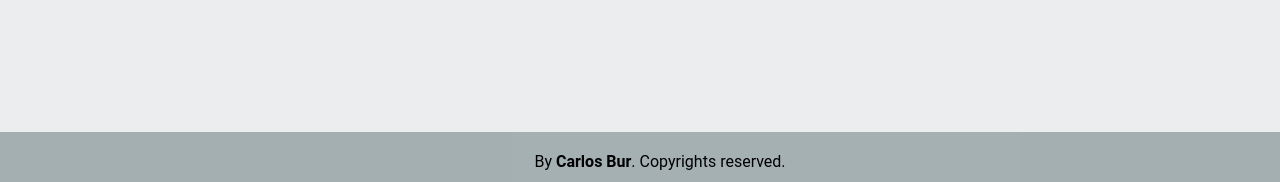
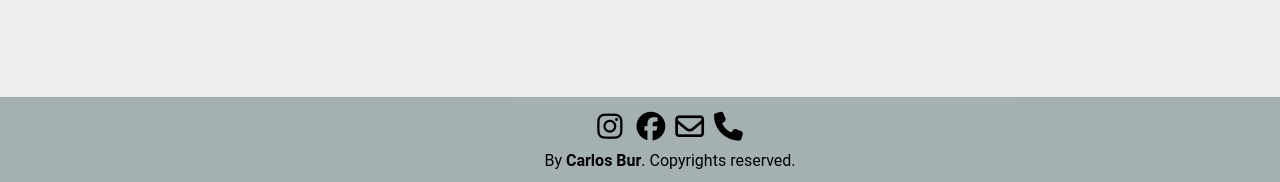
Before and after one commit to carlosbur/PreEntrega3Bur, a website: page index.html in a window 1280 px wide. Shown: the part 618-800 px from the top of the page. Drawn offline with nearby package versions, Linux system fonts and the light colour scheme.

Commit message:
Agregué íconos en el footer.

```diff
--- a/index.html
+++ b/index.html
@@ -10,6 +10,7 @@
     <script src="https://kit.fontawesome.com/04425848cd.js" crossorigin="anonymous"></script>
     <script src="https://code.jquery.com/jquery-3.6.1.min.js"></script>
     <script src="./scripts/scripts.js"></script>
+    <script src="https://kit.fontawesome.com/04425848cd.js" crossorigin="anonymous"></script>
     <link rel="shortcut icon" href="./imagenes/favicon_io/favicon.ico" type="image/x-icon">
     <link rel="stylesheet" href="scss/estilos.css">
 </head>
@@ -46,6 +47,7 @@
             </div>
     </main>
     <footer>
+        <p><i class="fa-brands fa-instagram"></i> <i class="fa-brands fa-facebook"></i><i class="fa-regular fa-envelope"></i><i class="fa-solid fa-phone"></i></p>
         <p>By <b>Carlos Bur</b>. Copyrights reserved.</p>
     </footer>
     </body>
--- a/scss/estilos.scss
+++ b/scss/estilos.scss
@@ -13,12 +13,18 @@
         footer{
             background-color:  $color__gris__1;
             text-align: center;
-            padding: 20px;
+            padding: 15px 30px 40px;
             position: fixed;
             bottom: 0;
-            height: 10px;
+            height: 30px;
             width: 100%;
             box-sizing: content-box;
+                i{
+                    padding: 0 5px 10px;
+                    font-size: 1.8rem;
+                }
+                p{margin-bottom: 0;
+                }
         }
         body{
             background-color: $color__gris__2;
```
Also changed, not shown: paginas/contacto.html (+1 -0 lines), paginas/galeria.html (+1 -0 lines), paginas/quienes_somos.html (+1 -0 lines), paginas/servicios.html (+1 -0 lines), scss/estilos.css, 1 other file.
